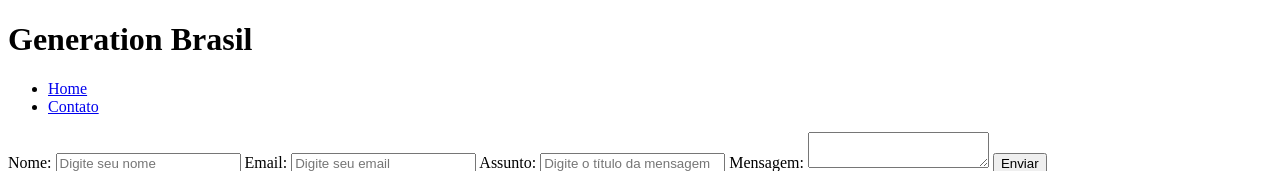
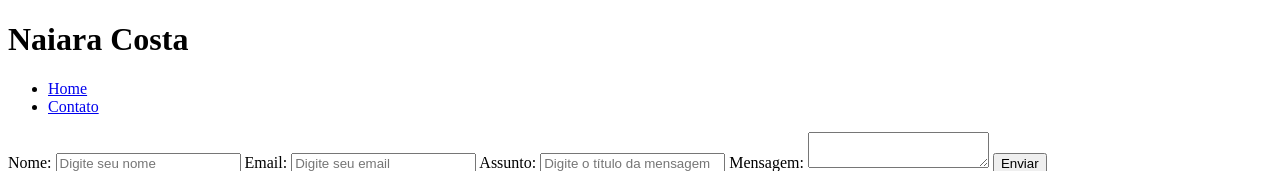
Before and after one commit to devnaiara/portfolio, a plain HTML site: page contato.html in a window 1280 px wide. Shown: the top 171 px of the page. Drawn offline with Linux system fonts and the light colour scheme.

Commit message:
atualizando contato

```diff
--- a/contato.html
+++ b/contato.html
@@ -4,7 +4,7 @@
 		<meta charset="UTF-8">
 		<meta name="viewport" content="width=device-width, initial-scale=1.0">
 		<meta name="description" content="Projeto Portfólio">
-		<meta name="author" content="Generation Brasil">
+		<meta name="author" content="Naiara Costa">
 		<meta name="keywords" content="HTML, CSS, JavaScript">
 		<title>Meu Perfil</title>
 	</head>
@@ -16,7 +16,7 @@
 				<!-- Titulo do Cabeçalho -->
 				<div id="titulo">
 					<!-- Seu nome -->
-					<h1>Generation Brasil</h1>
+					<h1>Naiara Costa</h1>
 				</div>
 
 				<!-- Conteudo do Menu da Página (header) -->
```
